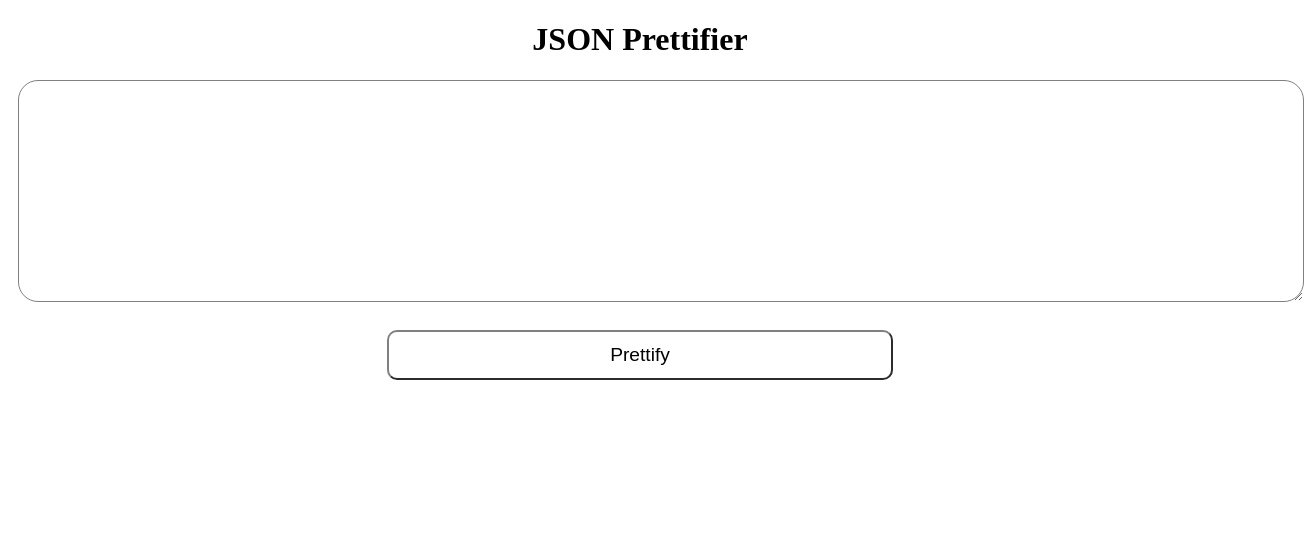
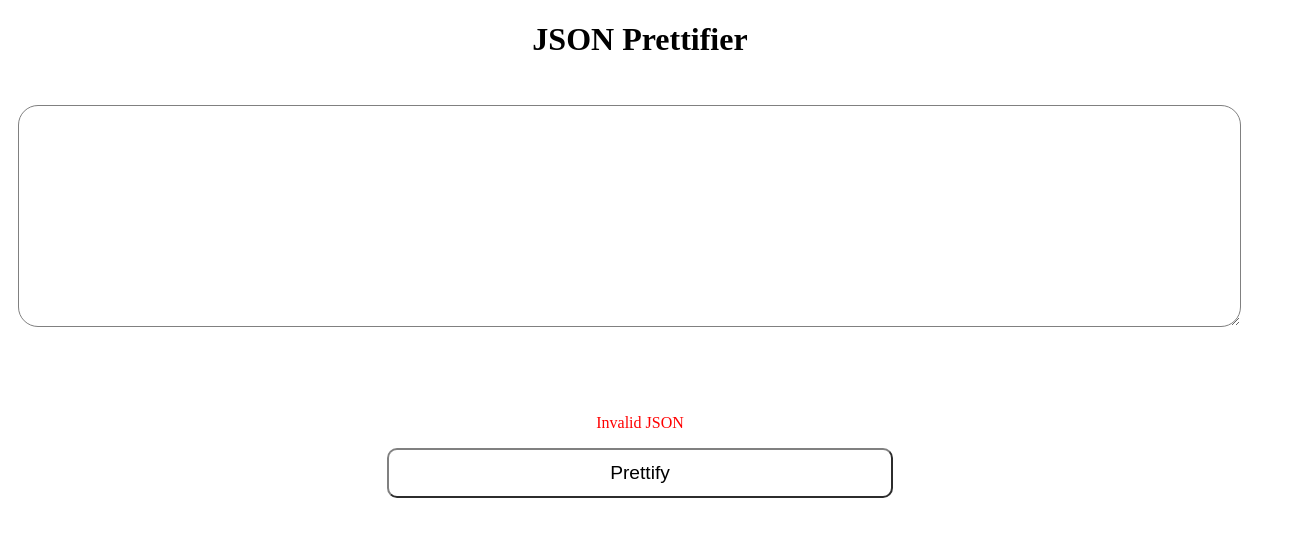
Before and after one commit to LittleTealeaf/JsonPrettifier, a plain HTML site: page index.html in a window 1280 px wide. Both pictures are taken after a click on the button "Prettify". Shown: the whole page, 1304 px wide, since content can reach past the window. Drawn offline with Linux system fonts and the light colour scheme.

Commit message:
Code now prettifies JSON

```diff
--- a/index.html
+++ b/index.html
@@ -10,11 +10,13 @@
             </h1>
         </center>
         <div id="inputarea">
-            <span id="input" class="textarea" role="textbox" contenteditable>
-            </span>
+            <pre>
+                <span id="input" class="textarea" role="textbox" contenteditable></span>
+            </pre>
         </div>
         <br>
         <center id="buttons">
+            <p id="error"></p>
             <button id="prettifybutton" onclick="onPrettify">
                 Prettify
             </button>
--- a/script.js
+++ b/script.js
@@ -1,16 +1,22 @@
+
+function displayError(text) {
+    document.getElementById("error").innerHTML=text;
+}
+
 function prettifyJson(text) {
     try {
-        var json = JSON.parse(text);
-        return JSON.stringify(json);
+        return JSON.stringify(JSON.parse(text),null,'  ');
     } catch(e) {
+        displayError("Invalid JSON");
         return text;
     }
 }
 
-function onPrettify() {
+function buttonPrettify() {
+    displayError("");
     var json = document.getElementById("input").textContent;
     console.log(document.getElementById("input").innerHTML);
     document.getElementById("input").textContent = prettifyJson(json);
 }
 
-document.getElementById("prettifybutton").onclick = onPrettify;
+document.getElementById("prettifybutton").onclick = buttonPrettify;
--- a/style.css
+++ b/style.css
@@ -12,7 +12,7 @@ HTML {
 .textarea {
     display: block;
     align-self: center;
-    width: 100%;
+    width: 95%;
     overflow: hidden;
     resize: vertical;
     line-height: 20px;
@@ -46,3 +46,8 @@ HTML {
     border-color: grey;
     font-style: normal;
 }
+
+#error {
+    color:red;
+
+}
```
